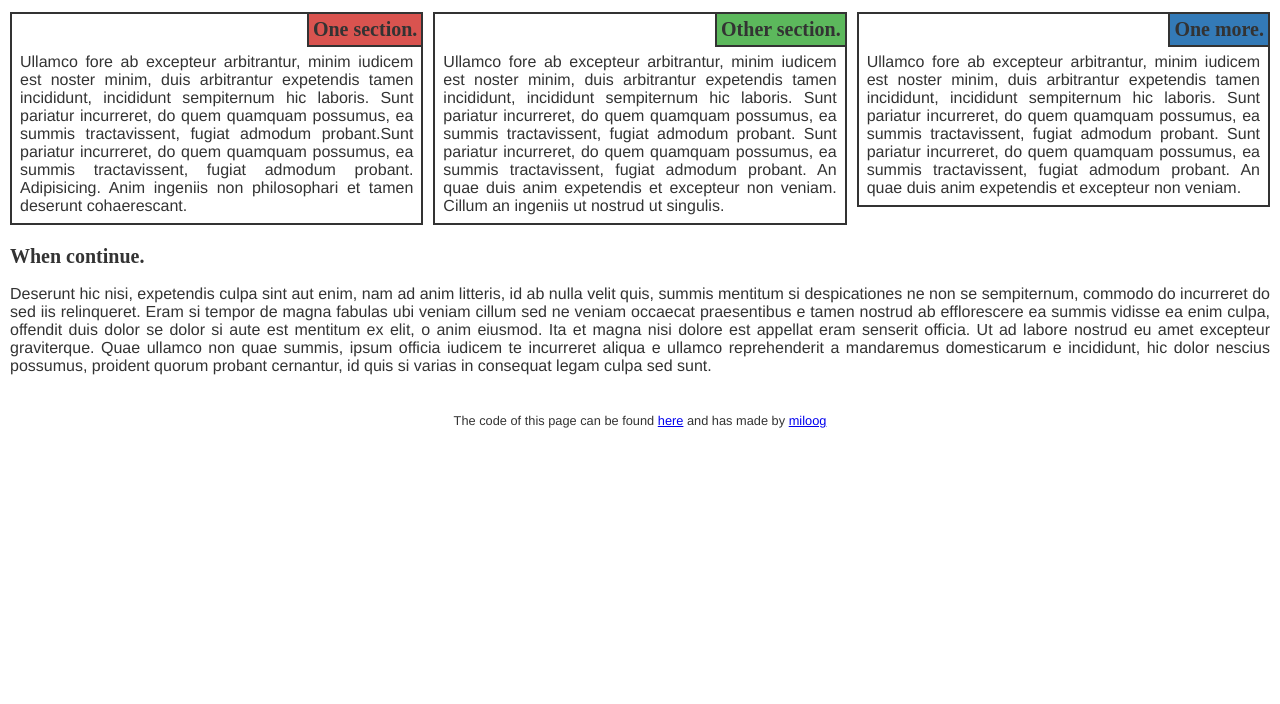
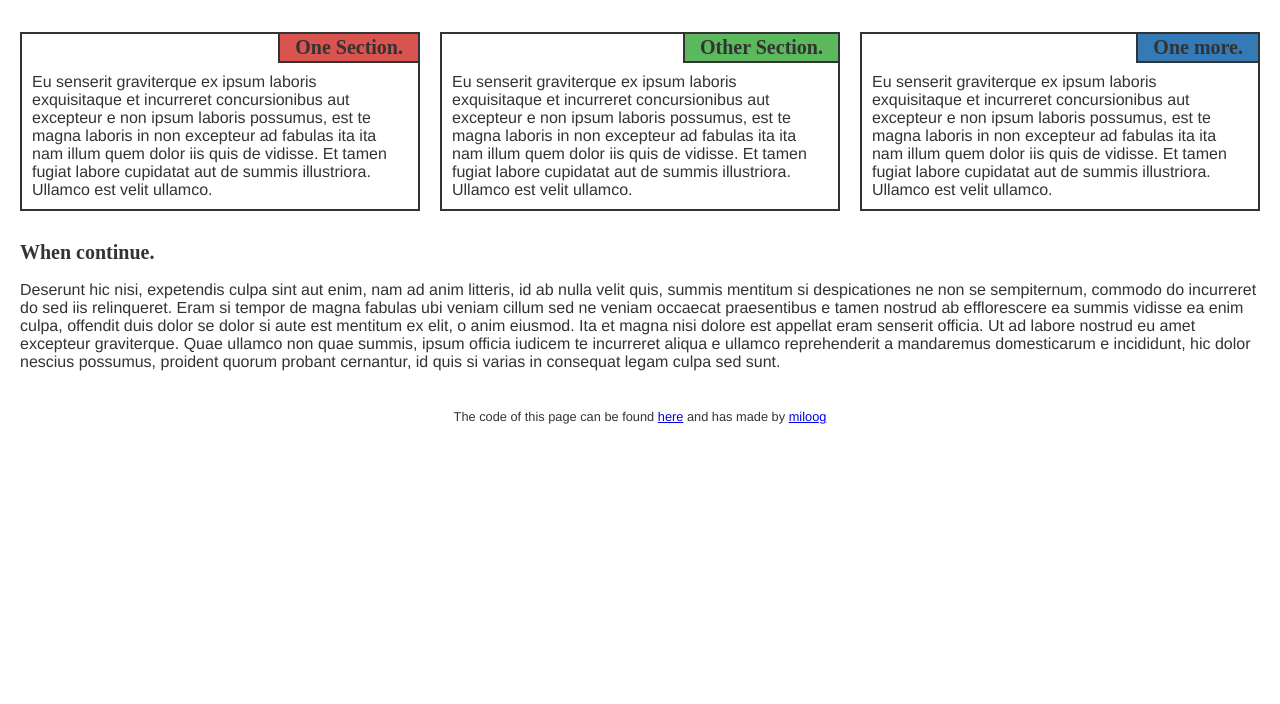
Before and after one commit to miloog/html-css-js-notes, a plain HTML site: page simple-responsive-page/index.html in a window 1280 px wide. Shown: the part 96-800 px from the top of the page. Drawn offline with Linux system fonts and the light colour scheme.

Commit message:
page update.

```diff
--- a/simple-responsive-page/css/styles.css
+++ b/simple-responsive-page/css/styles.css
@@ -1,19 +1,20 @@
 * {
     box-sizing: border-box;
-}
-
-body {
-    margin: 10px; /* chrome had 8px by default */
-    padding: 0;
-    font-family: Helvetica, sans-serif;
-    text-align: justify;
-    color: #333;
+    -moz-box-sizing: border-box;
+    -webkit-box-sizing: border-box;
 }
 
 header {
     text-align: center;
     padding: 10px;
     margin-bottom: 8px;
+}
+
+body {
+    margin: 20px; /* chrome had 8px by default */
+    padding: 0;
+    font-family: Helvetica, sans-serif;
+    color: #333;
 }
 
 footer {
@@ -36,46 +37,31 @@ h2 {
     font-size: 1.25em;
 }
 
-.row {
-    /* The -5px negative margins here ensure the align
-     * of the responsive columns with the normal
-     * content, is the same of the columns padding.
-     */
-    margin-left: -5px;
-    margin-right: -5px;
-    margin-bottom: -10px; /* This margin removes the margin-bottom
-                           * added for the column.
-                           */
-    display: inline-block; /* This is important, the .row div will
-                            * fill its height according to the content.
-                            * Otherwise, there will be problems because
-                            * all its internal elements are floating
-                            * and their spot is not conserved.
-                            */
-}
-
+/* BOXES
+ * ----------------------------------------------------------
+ */
 .box {
     position: relative;
     width: 100%;
-    padding: 8px;
+    padding: 10px;
     padding-top: 23px; /* This makes the space for the title.*/
     border: 2px solid #333;
 }
-
-.box > p {
+.box > * {
     margin-bottom: 0;
 }
-
 .box-title {
     text-align: center;
     position: absolute;
     top: -2px;
     right: -2px;
     border: 2px solid #333;
-    padding: 4px;
+    padding: 2px;
+    padding-left: 15px;
+    padding-right: 15px;
     margin: 0;
 }
-
+/* Box titles colors */
 .row div:nth-child(1) .box-title {
     background: #d9534f;
 }
@@ -87,36 +73,33 @@ h2 {
 }
 
 /* RESPONSIVE
+ * ----------------------------------------------------------
  * for this propose it has been generated
  * a grid sistem based on 6 columns,
  * as you can see on the media query.
  */
-
-/* just if the screen is too big */
-/*@media (min-width: 1101px){
-    body {
-        width: 1100px;
-        margin-left: auto;
-        margin-right: auto;
-    }
-}*/
+.row {
+    margin-left: -10px;
+    margin-right: -10px;
+    display: inline-block; /* This is important, the .row div will
+                            * fill its height according to the content.
+                            * Otherwise, there will be problems because
+                            * all its internal elements are floating
+                            * and their spot is not conserved.
+                            */
+}
+[class*="col-"] {
+    padding: 10px;
+    float: left;
+}
 
 /* desktop */
 @media (min-width: 992px) {
-    .col-lg-1,
-    .col-lg-2,
-    .col-lg-3,
-    .col-lg-4,
-    .col-lg-5,
-    .col-lg-6{
-        padding-left: 5px;
-        padding-right: 5px; /* this ensures that there
-                             * is 8px betwen each colon.
-                             */
-        float: left;
-        margin-bottom: 10px; /* this ensures 8px betwen the
-                              * columns when their colapse.
-                              */
+    .lg-eq-height {
+        display: -webkit-box;
+        display: -webkit-flex;
+        display: -ms-flexbox;
+        display:         flex;
     }
     .col-lg-1 {
         width : 16.6666%;
@@ -140,16 +123,11 @@ h2 {
 
 /* tablet */
 @media (min-width: 768px) and (max-width: 991px) {
-    .col-lg-1,
-    .col-lg-2,
-    .col-lg-3,
-    .col-lg-4,
-    .col-lg-5,
-    .col-lg-6{
-        float: left;
-        padding-left: 5px;
-        padding-right: 5px;
-        margin-bottom: 10px;
+    .md-eq-height {
+        display: -webkit-box;
+        display: -webkit-flex;
+        display: -ms-flexbox;
+        display:         flex;
     }
     .col-md-1 {
         width : 16.6666%;
@@ -173,33 +151,28 @@ h2 {
 
 /* phone */
 @media (max-width: 767px) {
-    .col-lg-1,
-    .col-lg-2,
-    .col-lg-3,
-    .col-lg-4,
-    .col-lg-5,
-    .col-lg-6{
-        float: left;
-        padding-left: 5px;
-        padding-right: 5px;
-        margin-bottom: 10px;
+    .sm-eq-height {
+        display: -webkit-box;
+        display: -webkit-flex;
+        display: -ms-flexbox;
+        display:         flex;
     }
     .col-sm-1 {
-        width : 16.6666%;
+        width: 16.6666%;
     }
     .col-sm-2 {
-        width : 33.3333%;
+        width: 33.3333%;
     }
     .col-sm-3 {
-        width : 50%;
+        width: 50%;
     }
     .col-sm-4 {
-        width : 66.6666%;
+        width: 66.6666%;
     }
     .col-sm-5 {
-        width : 83.3333%;
+        width: 83.3333%;
     }
     .col-sm-6 {
-        width : 100%;
+        width: 100%;
     }
 }
--- a/simple-responsive-page/index.html
+++ b/simple-responsive-page/index.html
@@ -14,43 +14,44 @@
 
 <div class="row">
     <div class="col-lg-2 col-md-3 col-sm-6">
+
         <div class="box">
-            <h2 class="box-title"> One section. </h2>
+            <h2 class="box-title">One Section.</h2>
             <p>
-                Ullamco fore ab excepteur arbitrantur, minim iudicem est noster minim, duis
-                arbitrantur expetendis tamen incididunt, incididunt sempiternum hic laboris.
-                Sunt pariatur incurreret, do quem quamquam possumus, ea summis tractavissent,
-                fugiat admodum probant.Sunt pariatur incurreret, do quem quamquam possumus, ea summis tractavissent,
-                fugiat admodum probant. Adipisicing. Anim ingeniis non philosophari et tamen deserunt cohaerescant.
+                Eu senserit graviterque ex ipsum laboris exquisitaque et incurreret
+                concursionibus aut excepteur e non ipsum laboris possumus, est te magna laboris
+                in non excepteur ad fabulas ita ita nam illum quem dolor iis quis de vidisse. Et
+                tamen fugiat labore cupidatat aut de summis illustriora. Ullamco est velit
+                ullamco.
             </p>
         </div>
     </div>
     <div class="col-lg-2 col-md-3 col-sm-6">
         <div class="box">
-            <h2 class="box-title"> Other section. </h2>
+            <h2 class="box-title">Other Section.</h2>
             <p>
-                Ullamco fore ab excepteur arbitrantur, minim iudicem est noster minim, duis
-                arbitrantur expetendis tamen incididunt, incididunt sempiternum hic laboris. Sunt pariatur incurreret, do quem quamquam possumus, ea summis tractavissent,
-                fugiat admodum probant. Sunt pariatur incurreret, do quem quamquam possumus, ea summis tractavissent,
-                fugiat admodum probant. An quae duis anim expetendis et excepteur non veniam.
-                Cillum an ingeniis ut nostrud ut singulis.
+                Eu senserit graviterque ex ipsum laboris exquisitaque et incurreret
+                concursionibus aut excepteur e non ipsum laboris possumus, est te magna laboris
+                in non excepteur ad fabulas ita ita nam illum quem dolor iis quis de vidisse. Et
+                tamen fugiat labore cupidatat aut de summis illustriora. Ullamco est velit
+                ullamco.
             </p>
         </div>
     </div>
     <div class="col-lg-2 col-md-6 col-sm-6">
         <div class="box">
-            <h2 class="box-title"> One more. </h2>
+            <h2 class="box-title">One more.</h2>
             <p>
-                Ullamco fore ab excepteur arbitrantur, minim iudicem est noster minim, duis
-                arbitrantur expetendis tamen incididunt, incididunt sempiternum hic laboris. Sunt pariatur incurreret, do quem quamquam possumus, ea summis tractavissent,
-                fugiat admodum probant. Sunt pariatur incurreret, do quem quamquam possumus, ea summis tractavissent,
-                fugiat admodum probant. An quae duis anim expetendis et excepteur non veniam.
+                Eu senserit graviterque ex ipsum laboris exquisitaque et incurreret
+                concursionibus aut excepteur e non ipsum laboris possumus, est te magna laboris
+                in non excepteur ad fabulas ita ita nam illum quem dolor iis quis de vidisse. Et
+                tamen fugiat labore cupidatat aut de summis illustriora. Ullamco est velit
+                ullamco.
             </p>
         </div>
     </div>
 </div>
 
-<div>
 <h2>When continue.</h2>
 <p>
     Deserunt hic nisi, expetendis culpa sint aut enim, nam ad anim litteris, id ab
@@ -65,7 +66,6 @@
     possumus, proident quorum probant cernantur, id quis si varias in consequat
     legam culpa sed sunt.
 </p>
-</div>
 
 <footer>
     <p>The code of this page can be found <a href="https://github.com/miloog/html-css-js-notes/tree/gh-pages/simple-responsive-page" target="_blank">here</a> and has made by <a href="https://github.com/miloog" target="_blank">miloog</a></p>
```
Lines whose indentation alone changed are shown as unchanged.
